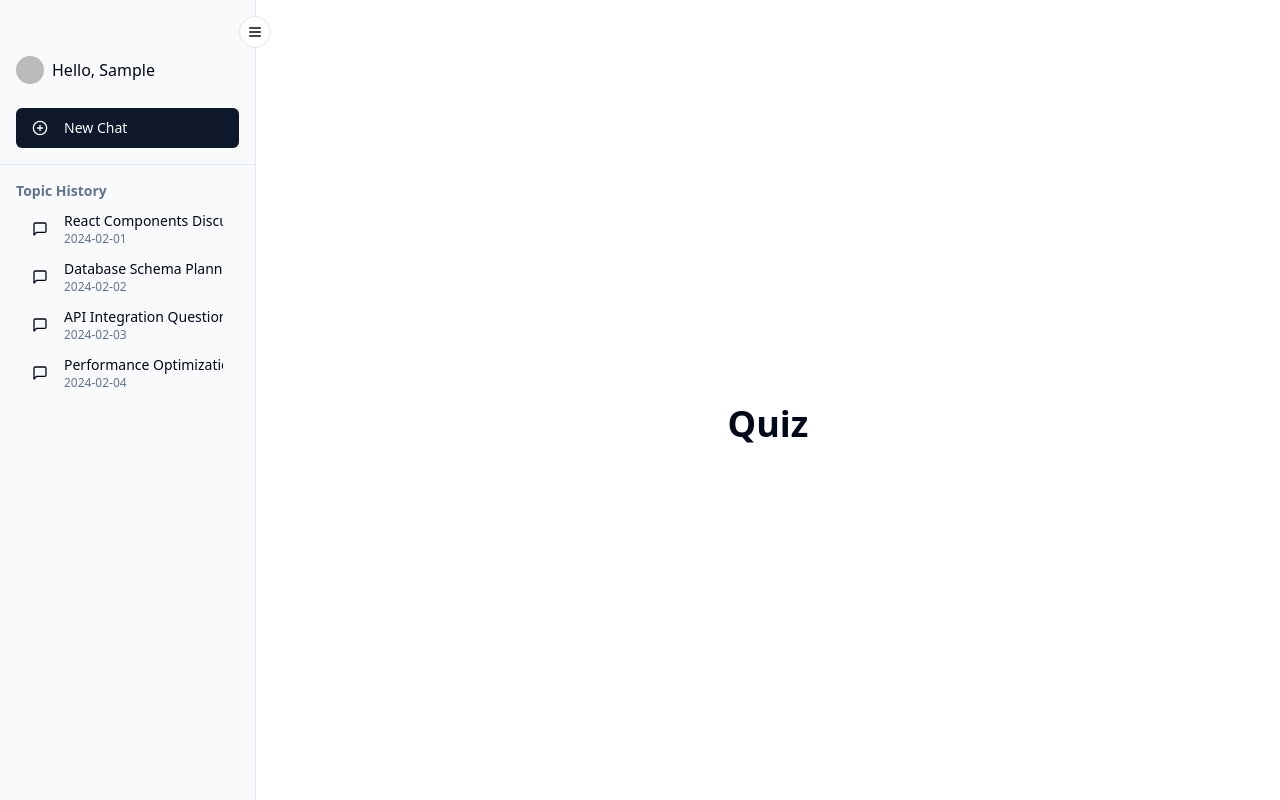
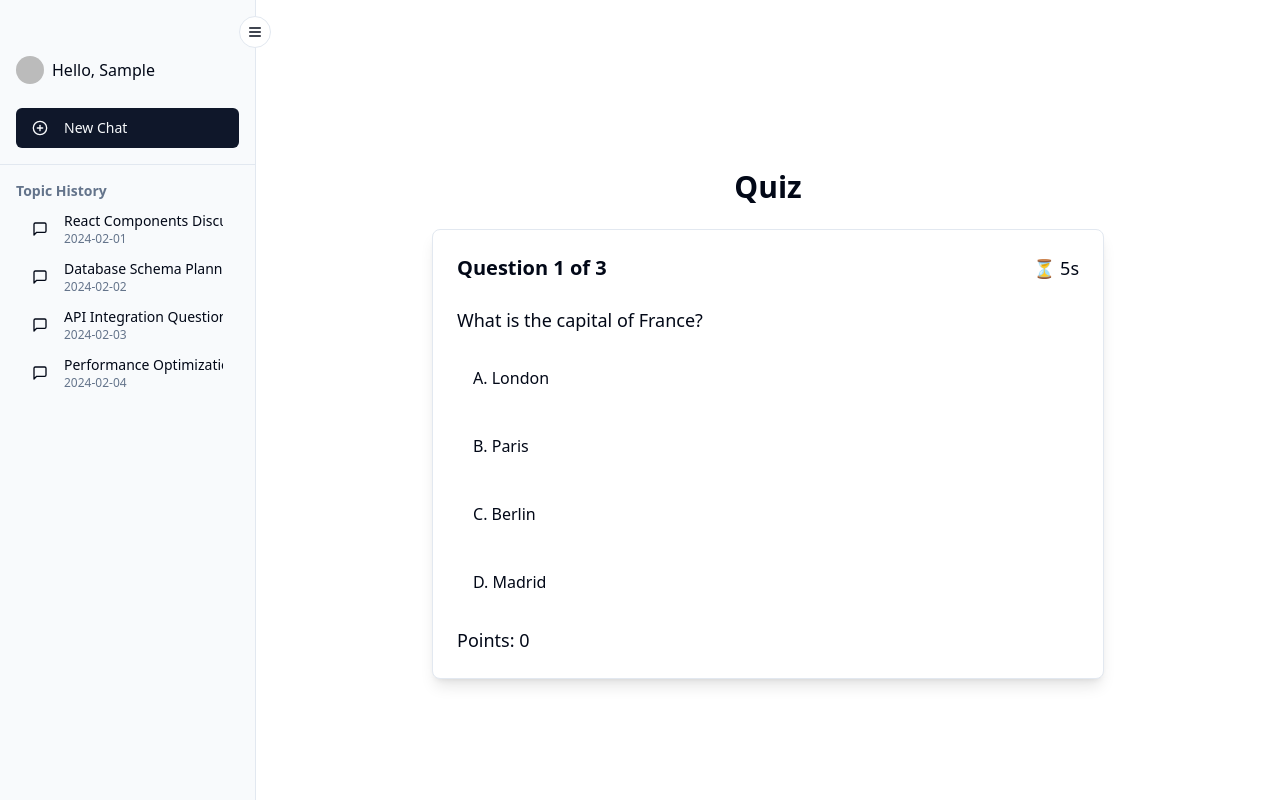
Before and after one commit to EbrahimMamawala/TLDReel, a Next.js app: page /dashboard/1/quiz in a window 1280 px wide. Built offline with nearby package versions, Linux system fonts and the light colour scheme; no server answers; sample sign-in values are in the browser's storage; some icons are missing.

Commit message:
Implement Quiz Functionality

```diff
--- a/app/dashboard/[topicId]/quiz/page.tsx
+++ b/app/dashboard/[topicId]/quiz/page.tsx
@@ -1,7 +1,161 @@
+"use client";
+
+import { useState, useEffect, useCallback } from "react";
+import { Card } from "@/components/ui/card";
+import { Button } from "@/components/ui/button";
+import { useRouter } from "next/navigation";
+
+const quizQuestions = [
+  {
+    id: 1,
+    text: "What is the capital of France?",
+    options: [
+      { id: "A", text: "London", correct: false },
+      { id: "B", text: "Paris", correct: true },
+      { id: "C", text: "Berlin", correct: false },
+      { id: "D", text: "Madrid", correct: false },
+    ],
+  },
+  {
+    id: 2,
+    text: "Which planet is known as the Red Planet?",
+    options: [
+      { id: "A", text: "Earth", correct: false },
+      { id: "B", text: "Mars", correct: true },
+      { id: "C", text: "Jupiter", correct: false },
+      { id: "D", text: "Venus", correct: false },
+    ],
+  },
+  {
+    id: 3,
+    text: "Who wrote 'To Kill a Mockingbird'?",
+    options: [
+      { id: "A", text: "Harper Lee", correct: true },
+      { id: "B", text: "J.K. Rowling", correct: false },
+      { id: "C", text: "George Orwell", correct: false },
+      { id: "D", text: "Ernest Hemingway", correct: false },
+    ],
+  },
+];
+
 export default function QuizPage({ params }: { params: { topicId: string } }) {
+  const router = useRouter();
+  const [currentQuestion, setCurrentQuestion] = useState(0);
+  const [score, setScore] = useState(0);
+  const [timer, setTimer] = useState(10);
+  const [isQuizComplete, setIsQuizComplete] = useState(false);
+  const [selectedOption, setSelectedOption] = useState<string | null>(null);
+  const [timeTaken, setTimeTaken] = useState(0);
+  const [startTime] = useState(Date.now());
+  const [isPaused, setIsPaused] = useState(false);
+
+  const handleNextQuestion = useCallback(() => {
+    if (isQuizComplete) return;
+    if (currentQuestion >= quizQuestions.length - 1) {
+      setIsQuizComplete(true);
+      setTimeTaken(Math.floor((Date.now() - startTime) / 1000));
+      return;
+    }
+
+    setSelectedOption(null);
+    setCurrentQuestion((prev) => prev + 1);
+    setTimer(10);
+    setIsPaused(false);
+  }, [currentQuestion, startTime, isQuizComplete]);
+
+  // Use a single timeout instead of an interval to avoid multiple callbacks firing
+  useEffect(() => {
+    if (isQuizComplete || isPaused) return;
+    if (timer <= 0) {
+      handleNextQuestion();
+      return;
+    }
+
+    const timeout = setTimeout(() => {
+      setTimer(timer - 1);
+    }, 1000);
+
+    return () => clearTimeout(timeout);
+  }, [timer, isQuizComplete, isPaused, handleNextQuestion]);
+
+  const handleOptionClick = (optionId: string, isCorrect: boolean) => {
+    if (selectedOption) return;
+    setSelectedOption(optionId);
+    setIsPaused(true);
+
+    if (isCorrect) {
+      setScore((prev) => prev + 1);
+    }
+
+    setTimeout(handleNextQuestion, 2000);
+  };
+
+  if (isQuizComplete) {
+    return (
+      <div className="min-h-screen flex items-center justify-center p-4">
+        <Card className="max-w-md w-full p-6">
+          <h2 className="text-2xl font-bold text-center mb-6">Quiz Complete!</h2>
+          <div className="grid grid-cols-1 md:grid-cols-3 gap-4 mb-6">
+            <div className="text-center p-4 bg-muted rounded-lg">
+              <p className="text-sm text-muted-foreground">Time Taken</p>
+              <p className="text-xl font-bold">{timeTaken}s</p>
+            </div>
+            <div className="text-center p-4 bg-muted rounded-lg">
+              <p className="text-sm text-muted-foreground">Score</p>
+              <p className="text-xl font-bold">
+                {score}/{quizQuestions.length}
+              </p>
+            </div>
+            <div className="text-center p-4 bg-muted rounded-lg">
+              <p className="text-sm text-muted-foreground">Points</p>
+              <p className="text-xl font-bold">
+                {score}
+              </p>
+            </div>
+          </div>
+          <Button
+            className="w-full"
+            onClick={() => router.push(`/dashboard/${params.topicId}`)}
+          >
+            Go Back
+          </Button>
+        </Card>
+      </div>
+    );
+  }
+
   return (
-    <div className="flex flex-col items-center justify-center h-screen">
-      <h1 className="text-4xl font-bold">Quiz</h1>
+    <div className="min-h-screen flex flex-col items-center justify-center p-4">
+      <h1 className="text-3xl font-bold mb-6">Quiz</h1>
+      <div className="w-full max-w-2xl">
+        <Card className="p-6 shadow-lg">
+          <div className="flex justify-between items-center mb-6">
+            <h1 className="text-xl font-semibold">
+              Question {currentQuestion + 1} of {quizQuestions.length}
+            </h1>
+            <span className="text-lg font-medium">⏳ {timer}s</span>
+          </div>
+          <p className="text-lg mb-4">
+            {quizQuestions[currentQuestion]?.text || "No question available"}
+          </p>
+          <div className="space-y-3">
+            {quizQuestions[currentQuestion]?.options.map((option) => (
+              <button
+                key={option.id}
+                onClick={() => handleOptionClick(option.id, option.correct)}
+                disabled={selectedOption !== null}
+                className={`w-full text-left p-4 rounded-lg transition-all duration-300 hover:bg-muted/50
+                  ${selectedOption === option.id && option.correct ? "bg-green-500/20 border-green-500" : ""}
+                  ${selectedOption === option.id && !option.correct ? "bg-red-500/20 border-red-500" : ""}
+                `}
+              >
+                {option.id}. {option.text}
+              </button>
+            ))}
+          </div>
+          <div className="mt-4 text-lg font-medium">Points: {score}</div>
+        </Card>
+      </div>
     </div>
-  )
+  );
 }
```
